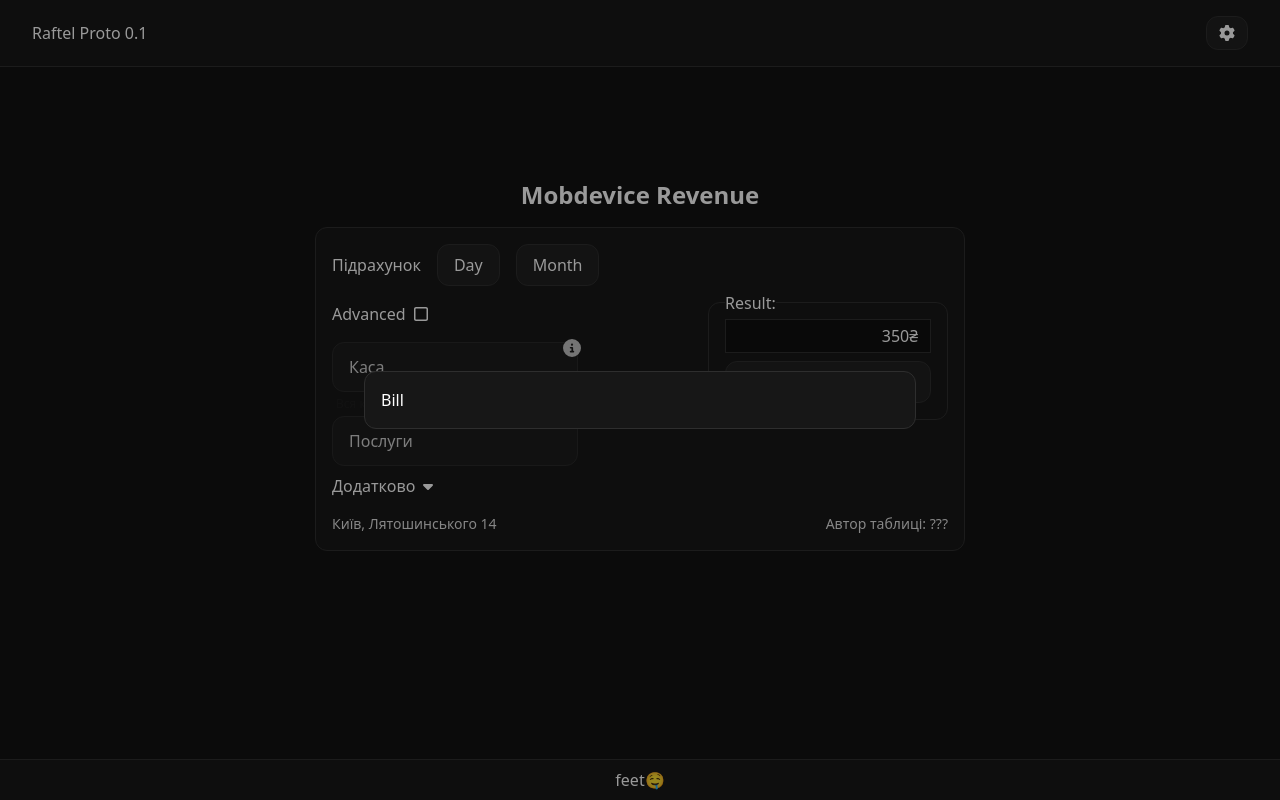
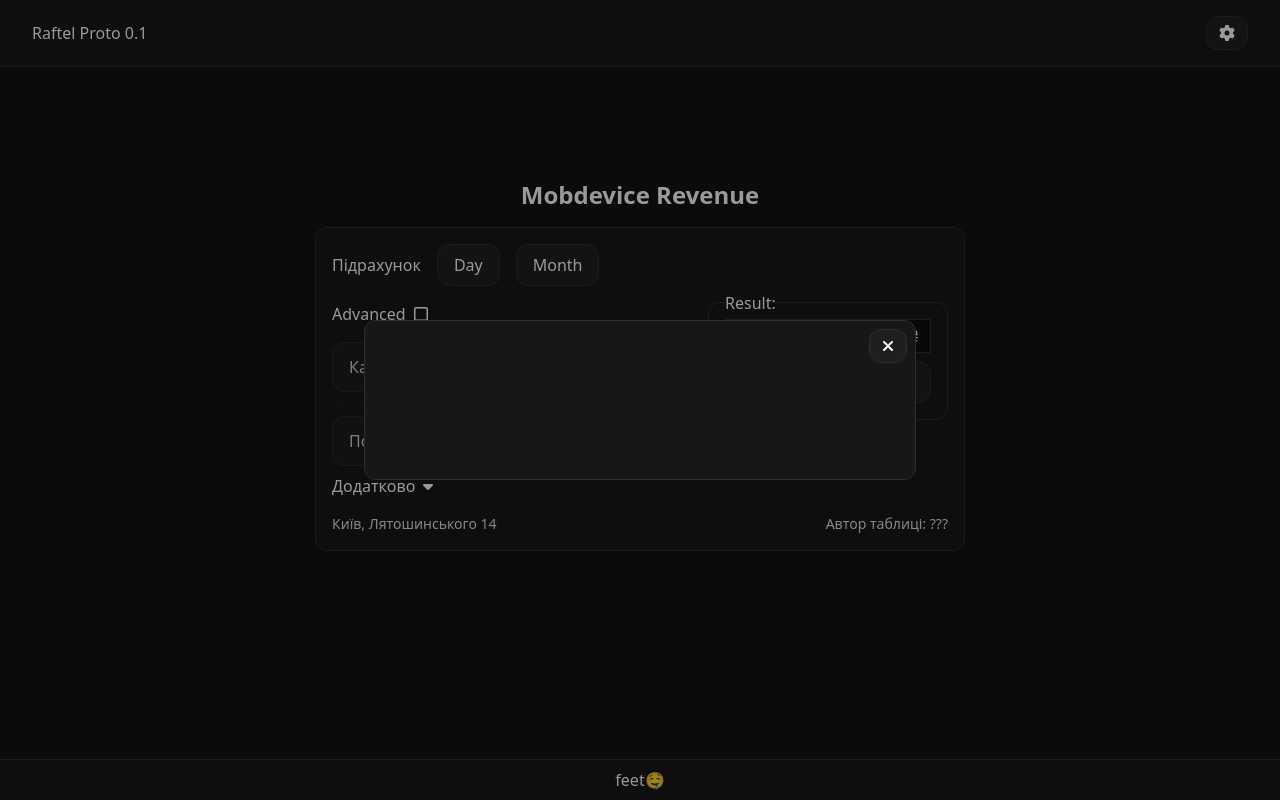
Before and after one commit to Bobr2004/RaftelFinanceProto1, a React (Vite) app: page / in a window 1280 px wide. Both pictures are taken after typing "Sample", "Sample" into the empty fields and a click on the button "Generate Bill". Built offline with nearby package versions, Linux system fonts and the light colour scheme.

Commit message:
overLay Escape

```diff
--- a/src/components/modals/ModalProvider.tsx
+++ b/src/components/modals/ModalProvider.tsx
@@ -3,6 +3,7 @@
 import { Overlay } from "./Overlay";
 import { SettingsModal } from "./SettingsModal";
 import { BillModal } from "./BillModal";
+import { ModalTemplate } from "./ModalTemplate";
 
 function ModalProvider() {
    const { isOpen, type } = useSelector((store: RootState) => store.modals);
@@ -19,7 +20,7 @@
          return (
             <>
                <Overlay />
-               <BillModal />
+               <ModalTemplate />
             </>
          );
    }
--- /dev/null
+++ b/src/components/modals/ModalTemplate.tsx
@@ -0,0 +1,42 @@
+import { FontAwesomeIcon } from "@fortawesome/react-fontawesome";
+import { ButtonIcon } from "../ui/Button";
+import { ContentBox } from "../ui/ContentBox";
+import { faClose } from "@fortawesome/free-solid-svg-icons";
+import { useDispatch } from "react-redux";
+import { closeModals } from "../../store/modalsSlice";
+
+type ModalTemplate = {
+   children?: React.ReactNode;
+   title: string;
+};
+
+function ModalTemplate({ children, title }: ModalTemplate) {
+   return (
+      <div className="C-textBase absoluteCenter p-6 z-30 w-full max-w-[600px]">
+         <ContentBox className="w-full relative min-h-40">
+            <CloseButton />
+            <h2 className="text-center">{title}</h2>
+            {children}
+         </ContentBox>
+      </div>
+   );
+}
+
+function CloseButton() {
+   const dispatch = useDispatch();
+
+   const onCloseButtonClick = () => {
+      dispatch(closeModals());
+   };
+
+   return (
+      <ButtonIcon
+         className="absolute top-2 right-2"
+         onClick={onCloseButtonClick}
+      >
+         <FontAwesomeIcon icon={faClose} />
+      </ButtonIcon>
+   );
+}
+
+export { ModalTemplate };
--- a/src/components/modals/Overlay.tsx
+++ b/src/components/modals/Overlay.tsx
@@ -10,10 +10,18 @@
    const dispatch = useDispatch();
 
    useEffect(() => {
+      const handleKeyDown = (e: KeyboardEvent) => {
+         if (e.key === "Escape") dispatch(closeModals());
+      };
+
+      document.addEventListener("keydown", handleKeyDown);
+
       const body = document.querySelector("body");
       if (body) body.style.overflow = "hidden";
       return () => {
          if (body) body.style.overflow = "scroll";
+         document.removeEventListener("keydown", handleKeyDown);
+         (document.activeElement as HTMLElement).blur();
       };
    }, []);
 
--- a/src/components/ui/ContentBox.tsx
+++ b/src/components/ui/ContentBox.tsx
@@ -12,3 +12,5 @@
 }
 
 export { ContentBox };
+
+import React from "react";
--- a/src/styles/colorPalette.scss
+++ b/src/styles/colorPalette.scss
@@ -29,6 +29,14 @@
 
 .C-bgBox {
    @include LightAndDark(bg-customLight-200, bg-customDark-200);
+
+   &:has(.lightTheme) {
+      @apply bg-customLight-200;
+   }
+   &:has(.darkTheme) {
+      @apply bg-customDark-200;
+   }
+
 }
 
 .C-bgSpecialBox {
```
